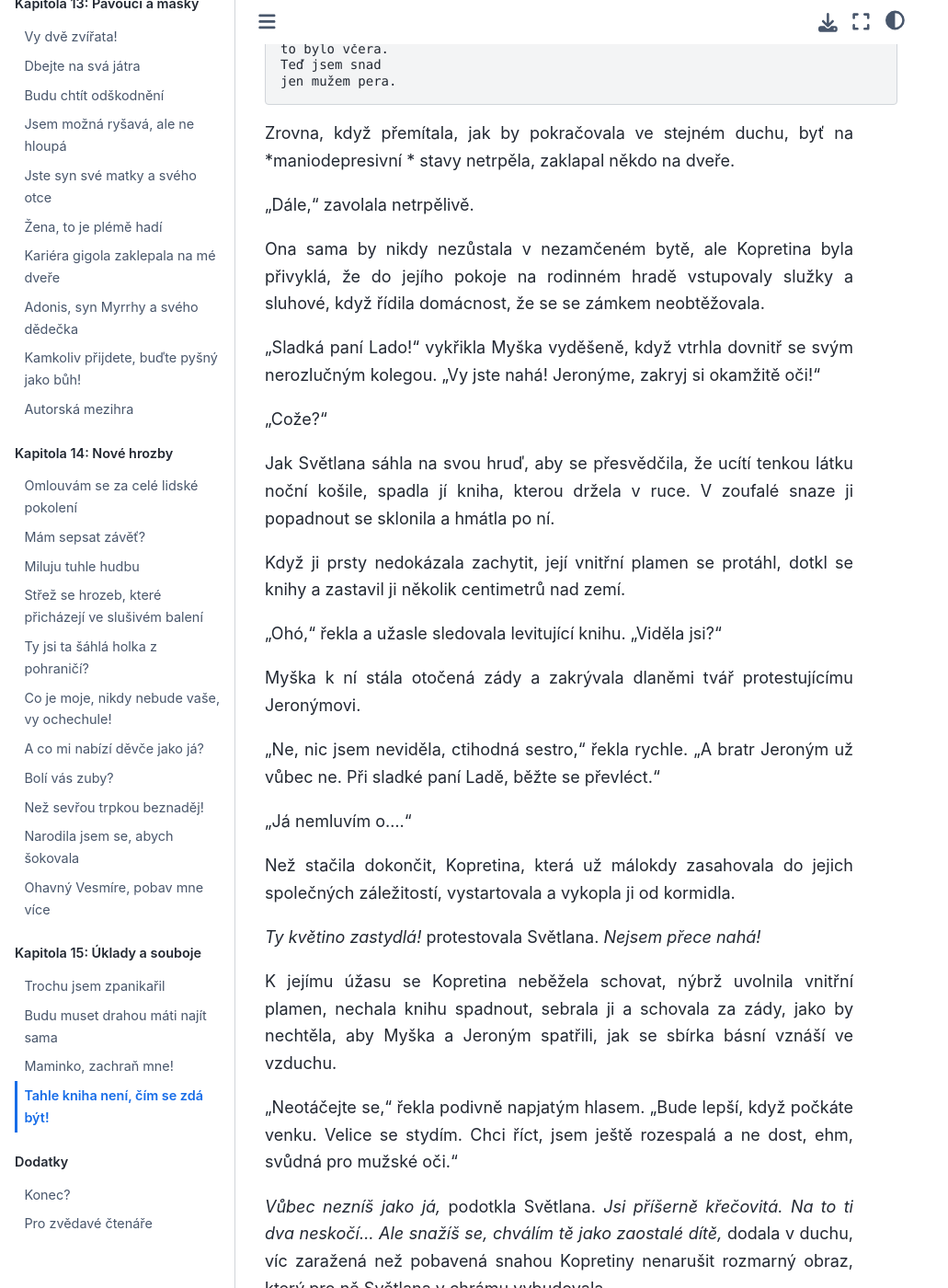
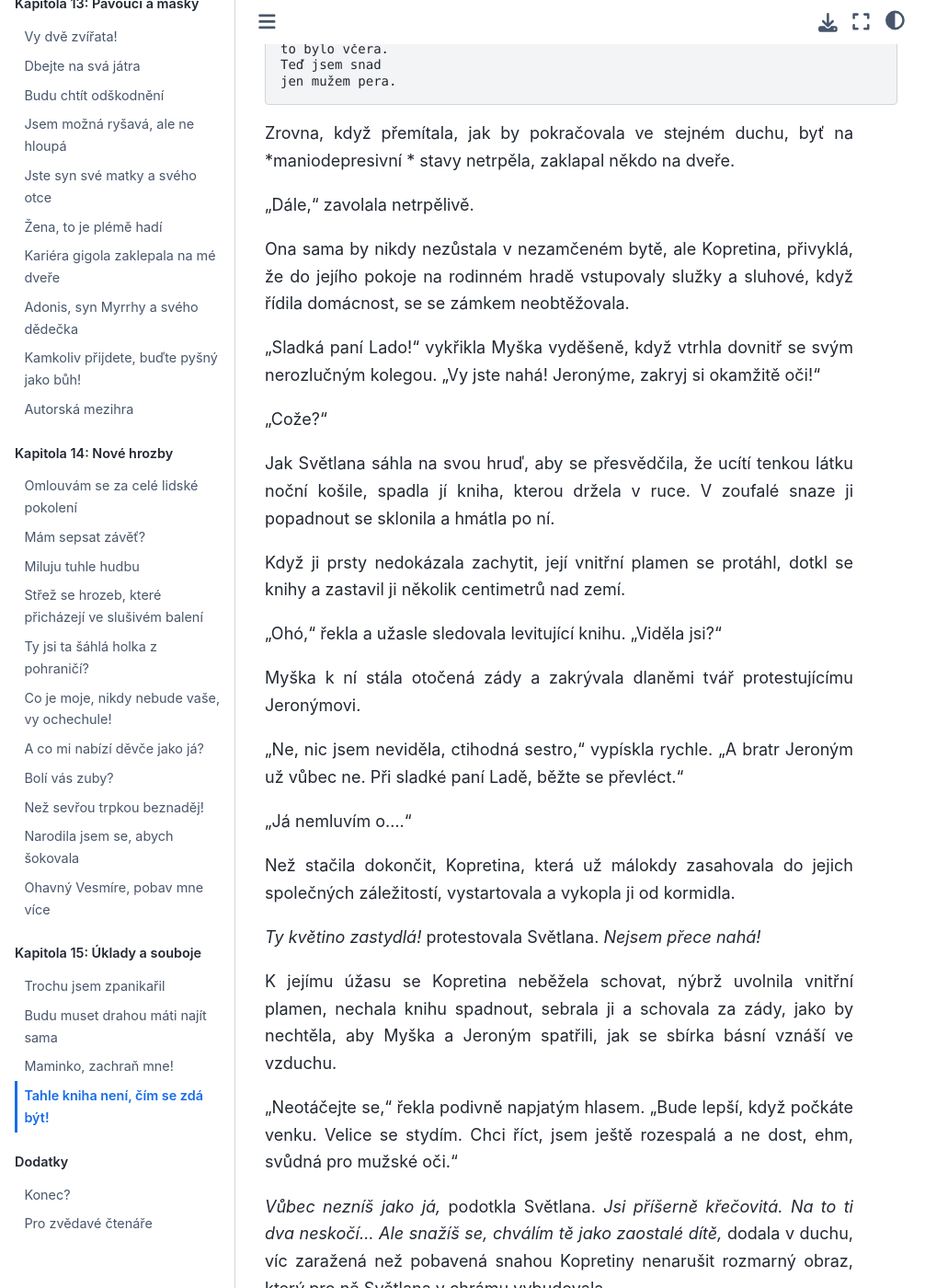
Before and after one commit to hanpari/sest-spolecniku, a Sphinx documentation site: the page built from source/sest_spolecniku/015-uklady-a-souboje/04.md, in a window 1280 px wide and 1400 px high, scrolled down 4587 px. Shown: the whole window at 92% size, without its empty margins (0-1031 px from the left). Built offline with Sphinx 7.4.7 and the Sphinx Book theme 1.1.4, drawn with Linux system fonts in a browser that asks for light colours.

Commit message:
Update 04.md

```diff
--- a/source/sest_spolecniku/015-uklady-a-souboje/04.md
+++ b/source/sest_spolecniku/015-uklady-a-souboje/04.md
@@ -107,7 +107,7 @@ Zrovna, když přemítala, jak by pokračovala ve stejném duchu, byť na *manio
 
 "Dále," zavolala netrpělivě.
 
-Ona sama by nikdy nezůstala v nezamčeném bytě, ale Kopretina byla přivyklá, že do jejího pokoje na rodinném hradě vstupovaly služky a sluhové, když řídila domácnost, že se se zámkem neobtěžovala.
+Ona sama by nikdy nezůstala v nezamčeném bytě, ale Kopretina, přivyklá, že do jejího pokoje na rodinném hradě vstupovaly služky a sluhové, když řídila domácnost, se se zámkem neobtěžovala.
 
 "Sladká paní Lado!" vykřikla Myška vyděšeně, když vtrhla dovnitř se svým nerozlučným kolegou. "Vy jste nahá! Jeronýme, zakryj si okamžitě oči!"
 
@@ -121,7 +121,7 @@ Když ji prsty nedokázala zachytit, její vnitřní plamen se protáhl, dotkl s
 
 Myška k ní stála otočená zády a zakrývala dlaněmi tvář protestujícímu Jeronýmovi.
 
-"Ne, nic jsem neviděla, ctihodná sestro," řekla rychle. "A bratr Jeroným už vůbec ne. Při sladké paní Ladě, běžte se převléct."
+"Ne, nic jsem neviděla, ctihodná sestro," vypískla rychle. "A bratr Jeroným už vůbec ne. Při sladké paní Ladě, běžte se převléct."
 
 "Já nemluvím o...."
 
```
